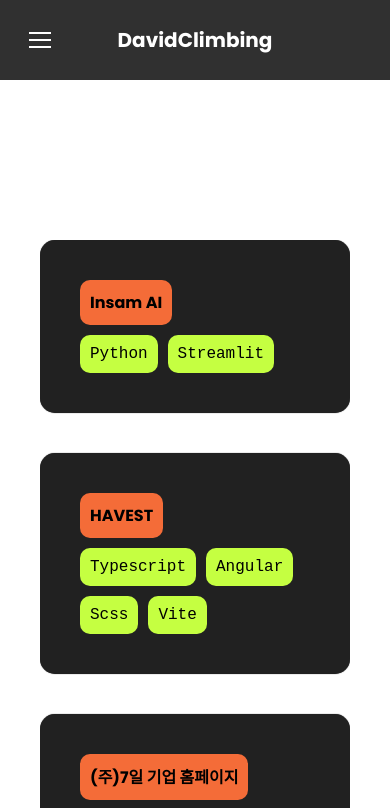
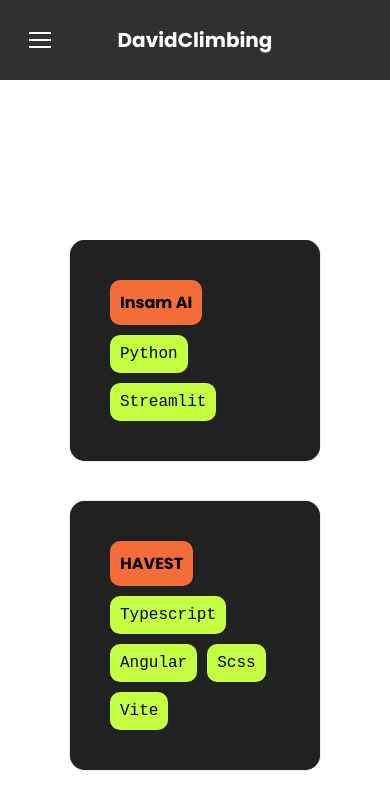
Before and after one commit to davidclimbing/DevFolio, an Angular app: page /projects in a window 390 px wide. Shown: the top 808 px of the page. Built offline with nearby package versions, Linux system fonts and the light colour scheme.

Commit message:
mobile viewport styling

```diff
--- a/src/app/components/about/about.component.scss
+++ b/src/app/components/about/about.component.scss
@@ -146,6 +146,10 @@
       .about__profile-wrap {
         margin: 0 auto;
       }
+
+      .about__description {
+        padding: 0 40px 0 55px;
+      }
     }
   }
 }
--- a/src/app/components/career/career.component.scss
+++ b/src/app/components/career/career.component.scss
@@ -177,6 +177,11 @@
         align-items: center;
       }
 
+      .career__content-wrap {
+        width: 100%;
+        padding: 0 40px;
+      }
+
       .career__content {
         flex-direction: column;
       }
--- a/src/app/components/home/home.component.scss
+++ b/src/app/components/home/home.component.scss
@@ -78,7 +78,7 @@
     &--xs {
       .home {
         &__wrap {
-          width: 90vw;
+          width: 100%;
         }
 
         &__main-pane {
--- a/src/app/components/projects/projects.component.html
+++ b/src/app/components/projects/projects.component.html
@@ -2,7 +2,8 @@
   <div class="projects__wrap" [ngClass]="isExpanded ? 'projects__wrap--expanded' : ''">
     <h2 class="projects__title">PROJECTS</h2>
 
-    <div class="projects__content-wrap" #slide>
+    <div class="projects__content-wrap">
+      <div class="projects__content" #slide>
         @if (!isExpanded) {
           <div class="projects__arrow-wrap">
             <button class="projects__arrow"
@@ -35,8 +36,6 @@
           }
         </div>
       </div>
-    <ng-template>
-      <div class="projects__mockup-cards"></div>
-    </ng-template>
+    </div>
   </div>
 </section>
--- a/src/app/components/projects/projects.component.scss
+++ b/src/app/components/projects/projects.component.scss
@@ -53,6 +53,13 @@
     }
 
     &__content-wrap {
+      width: 100%;
+      display: flex;
+      flex-direction: row;
+      box-sizing: border-box;
+    }
+
+    &__content {
       width: 100%;
       position: relative;
       display: flex;
@@ -173,14 +180,22 @@
 
     &--xs {
       .projects {
+
         &__wrap {
           display: flex;
           flex-direction: column;
-          overflow: unset;
+          overflow: visible;
         }
 
         &__title {
           align-items: center;
+        }
+
+        &__content-wrap {
+
+        }
+
+        &__content {
         }
 
         &__arrow-wrap {
@@ -191,6 +206,12 @@
           overflow-x: auto;
           scroll-snap-type: x mandatory;
           scrollbar-width: none;
+          scroll-padding-left: 30px;
+          padding: 0 30px;
+        }
+
+        &__cards {
+          scroll-padding-left: 40px;
         }
 
         &__card {
--- a/src/app/components/projects/projects.component.ts
+++ b/src/app/components/projects/projects.component.ts
@@ -45,6 +45,13 @@
 
   get computedWidthOfCard() {
     const dividedPageWidthPerPage = this.sectionWidth / this.pageSize;
+    const mobileWrapSize = 60;
+
+    if (this.isMobile) {
+      return {
+        'width': `${dividedPageWidthPerPage - mobileWrapSize}px` || '0px',
+      }
+    }
 
     return {
       'width': `${dividedPageWidthPerPage}px` || '0px'
@@ -72,6 +79,20 @@
     return this.currentDevice === 'xs';
   }
 
+  get pageSizeForBreakpoints() {
+    switch (this.currentDevice) {
+      case 'xl':
+      case 'lg':
+      case 'md':
+      case 'sm':
+        return 2;
+      case 'xs':
+        return 1;
+      default:
+        return 2;
+    }
+  }
+
   constructor(private projectsService: ProjectsService,
               private dialog: MatDialog,
               private dialogRef: MatDialogRef<ProjectDetailsComponent>,
@@ -97,9 +118,12 @@
   }
 
   ngOnInit() {
+    this.pageSize = this.pageSizeForBreakpoints;
+
     fromEvent(window, 'resize').pipe(
       debounceTime(300)
     ).subscribe(() => {
+      this.pageSize = this.pageSizeForBreakpoints;
       this.sectionWidth = this.slide?.nativeElement?.offsetWidth || 0;
     })
   }
```
Lines whose indentation alone changed are shown as unchanged.
